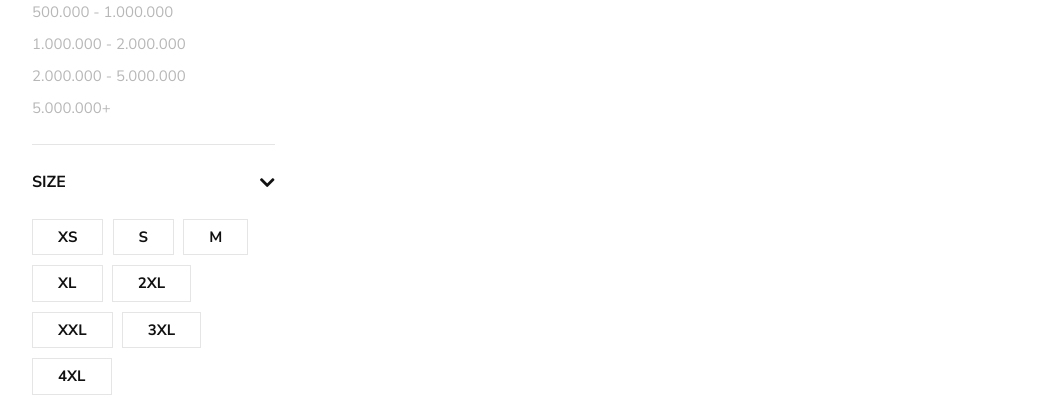
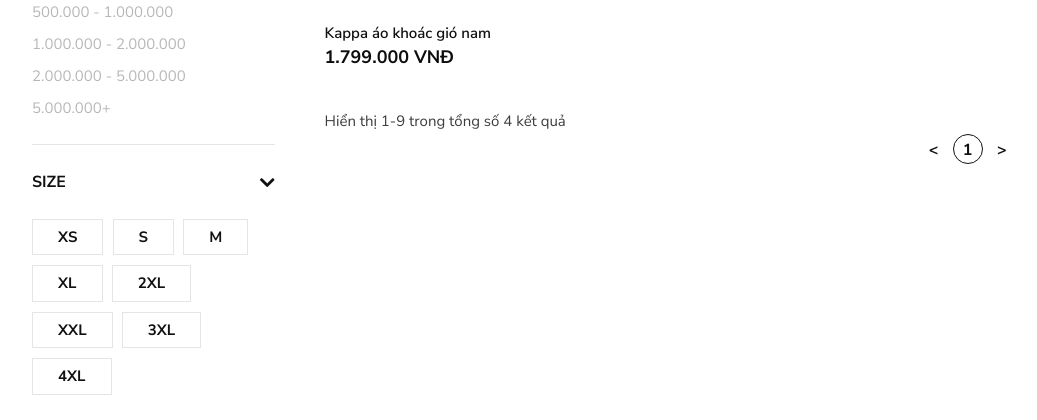
Before and after one commit to lephongplus2016/bk-fashion-shop-web-212, a PHP site: page /productbycat.php?categoryId=8 in a window 1280 px wide. Shown: the part 1089-1509 px from the top of the page, without its empty margins (38-1075 px from the left). Run offline with PHP 8.4, Linux system fonts and the light colour scheme; data comes from the database, SQL or seed files in the repository; data that the repository does not hold is empty.

Commit message:
increase number of product per page

```diff
--- a/classes/product.php
+++ b/classes/product.php
@@ -251,7 +251,7 @@ class product
         return $result;
     }
     public function show_product_category_by_pagination($categoryID){
-        $number_of_product_per_page = 3;
+        $number_of_product_per_page = 9;
             if(!isset($_GET['page'])){
                 $page = 1;
             }else{
@@ -272,7 +272,7 @@ class product
     }
 
     public function show_product_brand_by_pagination($brandID){
-        $number_of_product_per_page = 3;
+        $number_of_product_per_page = 9;
             if(!isset($_GET['page'])){
                 $page = 1;
             }else{
@@ -313,7 +313,7 @@ class product
     }
 
     public function show_product_price_by_pagination($pricelv){
-        $number_of_product_per_page = 3;
+        $number_of_product_per_page = 9;
             if(!isset($_GET['page'])){
                 $page = 1;
             }else{
--- a/productbybrand.php
+++ b/productbybrand.php
@@ -97,7 +97,7 @@
                     <!-- pagination -->
                     <div class="row">
                         <?php
-                                    $number_of_product_per_page = 3;
+                                    $number_of_product_per_page = 9;
                                     if(!isset($_GET['page'])){
                                         $page = 1;
                                     }else{
--- a/productbycat.php
+++ b/productbycat.php
@@ -94,7 +94,7 @@
                 </div> <!-- pagination -->
                     <div class="row">
                         <?php
-                                    $number_of_product_per_page = 3;
+                                    $number_of_product_per_page = 9;
                                     if(!isset($_GET['page'])){
                                         $page = 1;
                                     }else{
--- a/productbyprice.php
+++ b/productbyprice.php
@@ -107,7 +107,7 @@
                     <!-- pagination -->
                     <div class="row">
                         <?php
-                                    $number_of_product_per_page = 3;
+                                    $number_of_product_per_page = 9;
                                     if(!isset($_GET['page'])){
                                         $page = 1;
                                     }else{
```
